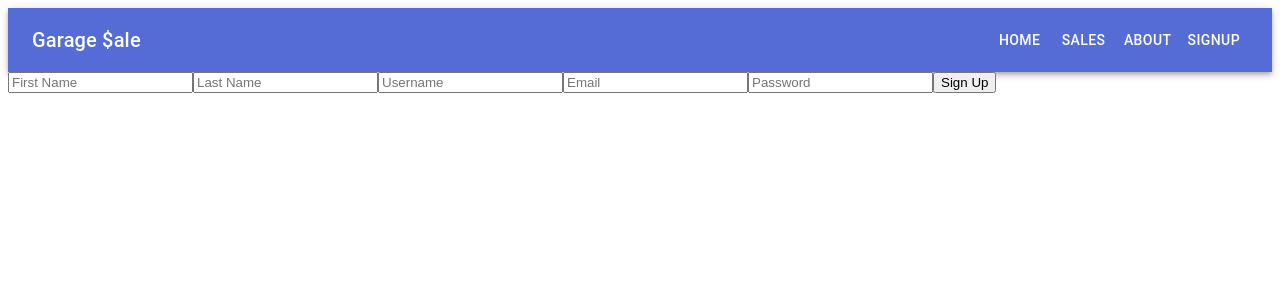
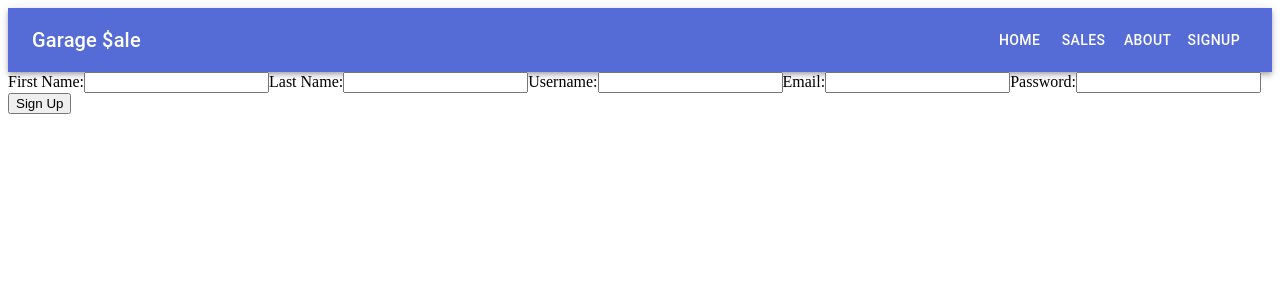
Before and after one commit to soulunknown/garagesale, a React (Vite) app: page /signup in a window 1280 px wide. Shown: the top 300 px of the page. Built offline with nearby package versions, Linux system fonts and the light colour scheme.

Commit message:
data flows

```diff
--- a/garagesale/src/frontend/Signup.jsx
+++ b/garagesale/src/frontend/Signup.jsx
@@ -1,61 +1,107 @@
 import React, { useState } from 'react';
 
 const Signup = () => {
-  // Add username and lastName to the initial state
+  // State to store user data
   const [userData, setUserData] = useState({
     name: '',
-    lastName: '', // Added lastName
-    username: '', // Added username
+    lastName: '',
+    username: '',
     email: '',
     password: ''
   });
 
+  // Update state on input change
   const handleChange = (e) => {
-    setUserData({ ...userData, [e.target.name]: e.target.value });
+    const { name, value } = e.target;
+    setUserData({ ...userData, [name]: value });
   };
 
+  // Submit form data to the backend
   const handleSubmit = async (e) => {
     e.preventDefault();
-    // Implementation for form submission goes here
+    const { name, lastName, username, email, password } = userData;
+
+    const backendUrl = 'http://localhost:3000/api/signup'; // Replace PORT with your backend port number
+
+    try {
+      const response = await fetch(backendUrl, {
+        method: 'POST',
+        headers: {
+          'Content-Type': 'application/json',
+        },
+        body: JSON.stringify({
+          name, lastName, username, email, password
+        }),
+      });
+
+      if (!response.ok) {
+        const message = await response.text();
+        throw new Error(`Error: ${response.status} - ${message}`);
+      }
+
+      const data = await response.json();
+      console.log(data);
+      alert('Signup successful!');
+      // Optionally redirect the user or clear the form here
+    } catch (error) {
+      console.error('There was a problem with the signup:', error);
+      alert('Signup failed!');
+    }
   };
 
+  // Render the sign-up form
   return (
     <form onSubmit={handleSubmit}>
+      <label htmlFor="name">First Name:</label>
       <input
         type="text"
+        id="name"
         name="name"
-        placeholder="First Name" // Updated placeholder for clarity
         value={userData.name}
         onChange={handleChange}
+        required
       />
+
+      <label htmlFor="lastName">Last Name:</label>
       <input
         type="text"
-        name="lastName" // New input for last name
-        placeholder="Last Name"
+        id="lastName"
+        name="lastName"
         value={userData.lastName}
         onChange={handleChange}
+        required
       />
+
+      <label htmlFor="username">Username:</label>
       <input
         type="text"
-        name="username" // New input for username
-        placeholder="Username"
+        id="username"
+        name="username"
         value={userData.username}
         onChange={handleChange}
+        required
       />
+
+      <label htmlFor="email">Email:</label>
       <input
         type="email"
+        id="email"
         name="email"
-        placeholder="Email"
         value={userData.email}
         onChange={handleChange}
+        required
       />
+
+      <label htmlFor="password">Password:</label>
       <input
         type="password"
+        id="password"
         name="password"
-        placeholder="Password"
         value={userData.password}
         onChange={handleChange}
+        required
       />
+
       <button type="submit">Sign Up</button>
     </form>
   );
--- a/package.json
+++ b/package.json
@@ -14,7 +14,10 @@
     "@emotion/react": "^11.11.1",
     "@emotion/styled": "^11.11.0",
     "@mui/material": "^5.14.19",
+    "bcrypt": "^5.1.1",
+    "dotenv": "^16.4.5",
     "express": "^4.18.2",
+    "pg": "^8.11.3",
     "react": "^18.2.0",
     "react-dom": "^18.2.0",
     "react-router-dom": "^6.21.0"
```
Also changed, not shown: garagesale/src/backend/api/server.js (+8 -2 lines), garagesale/src/backend/api/userRoutes.js (+8 -4 lines), garagesale/src/backend/db/db.js (+8 -4 lines), 2 other files (tests, documents, lock files or other folders).
